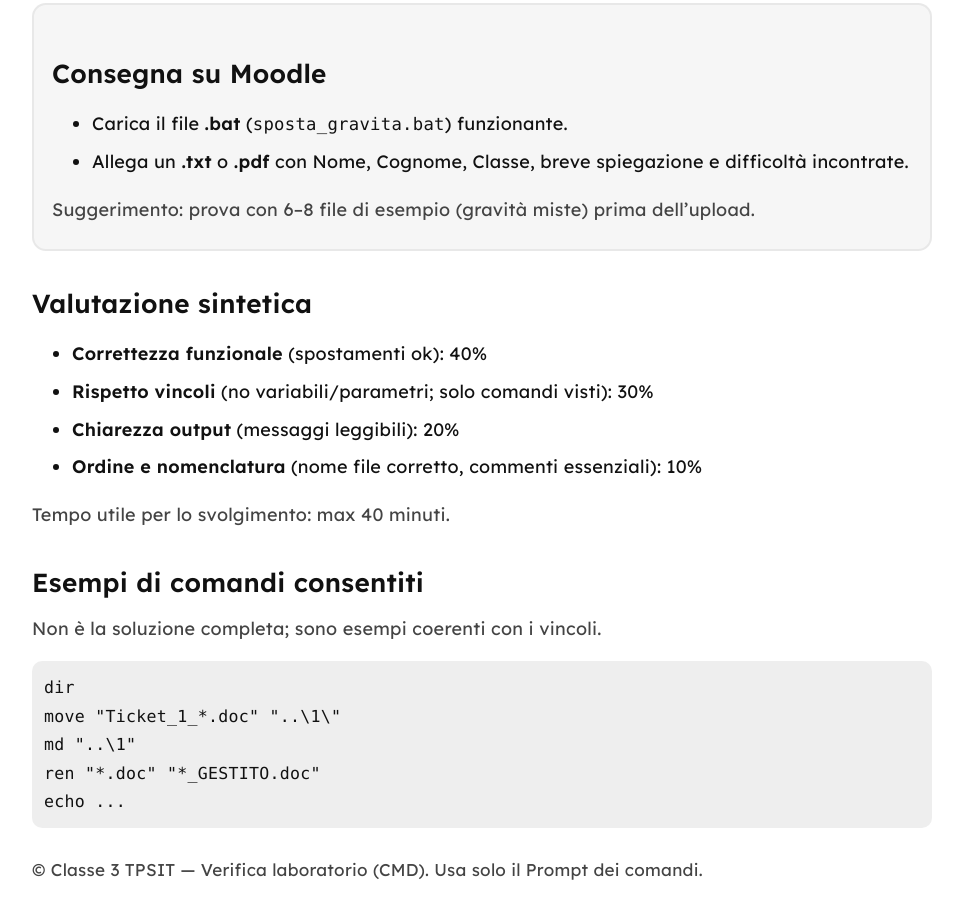
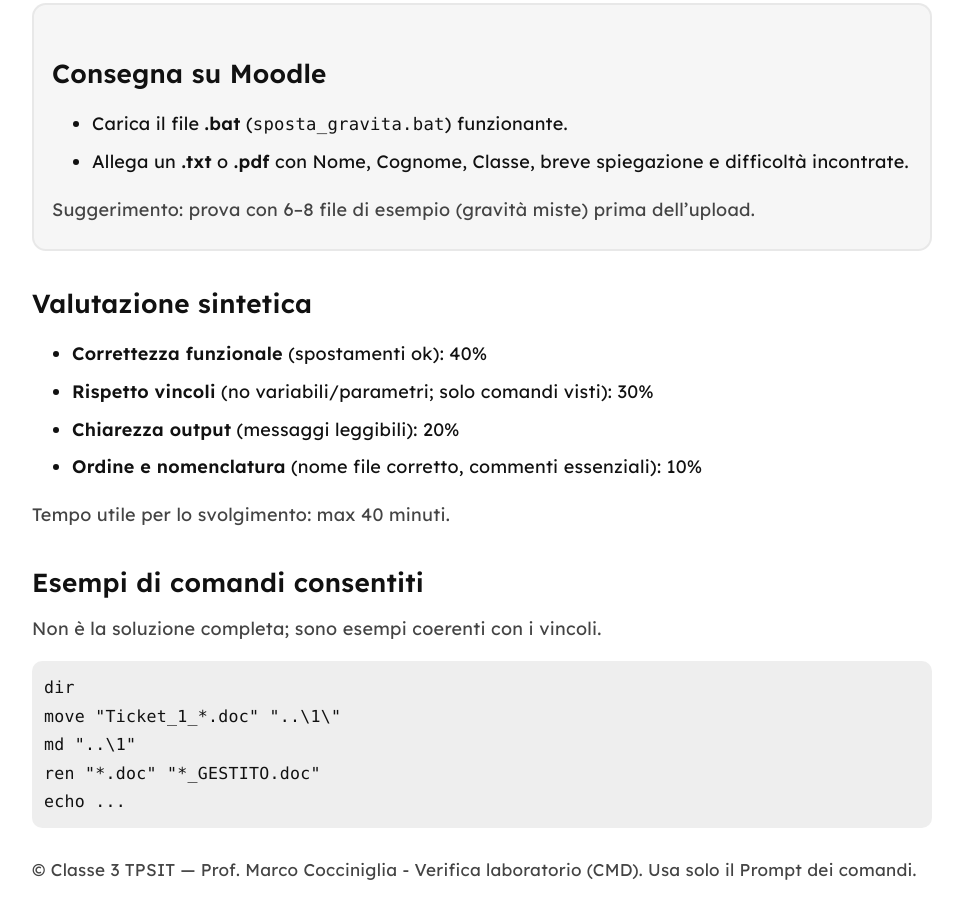
Before and after one commit to mcocciniglia/lezioni-classeterza, a plain HTML site: page promptdeicomandi_test.html in a window 1280 px wide. Shown: the part 1979-2897 px from the top of the page, without its empty margins (158-1121 px from the left). Drawn offline with Linux system fonts and the light colour scheme.

Commit message:
Update promptdeicomandi_test.html

```diff
--- a/promptdeicomandi_test.html
+++ b/promptdeicomandi_test.html
@@ -137,7 +137,7 @@ ren "*.doc" "*_GESTITO.doc"
 echo ...</code></pre>
   </section>
 
-  <p class="footer">© Classe 3 TPSIT — Verifica laboratorio (CMD). Usa solo il Prompt dei comandi.</p>
+  <p class="footer">© Classe 3 TPSIT — Prof. Marco Cocciniglia - Verifica laboratorio (CMD). Usa solo il Prompt dei comandi.</p>
 </main>
 </body>
 </html>
```
